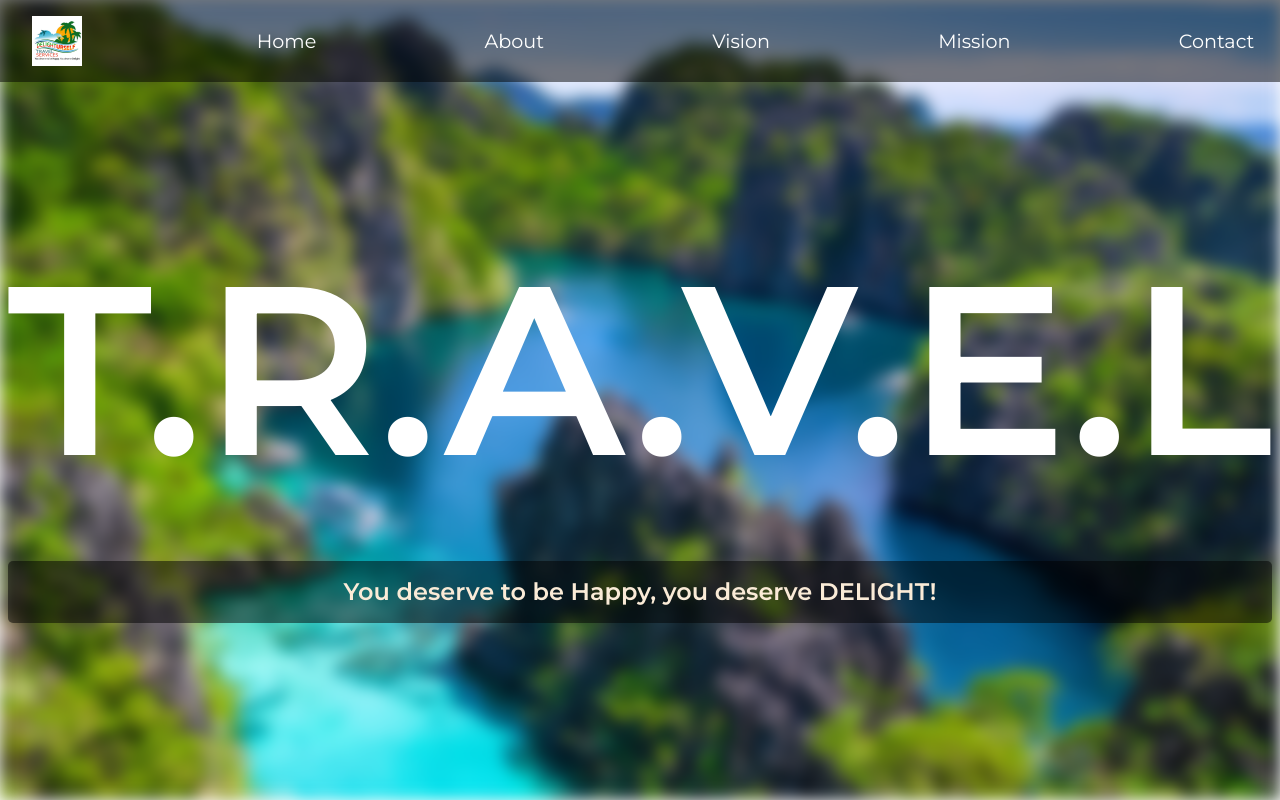
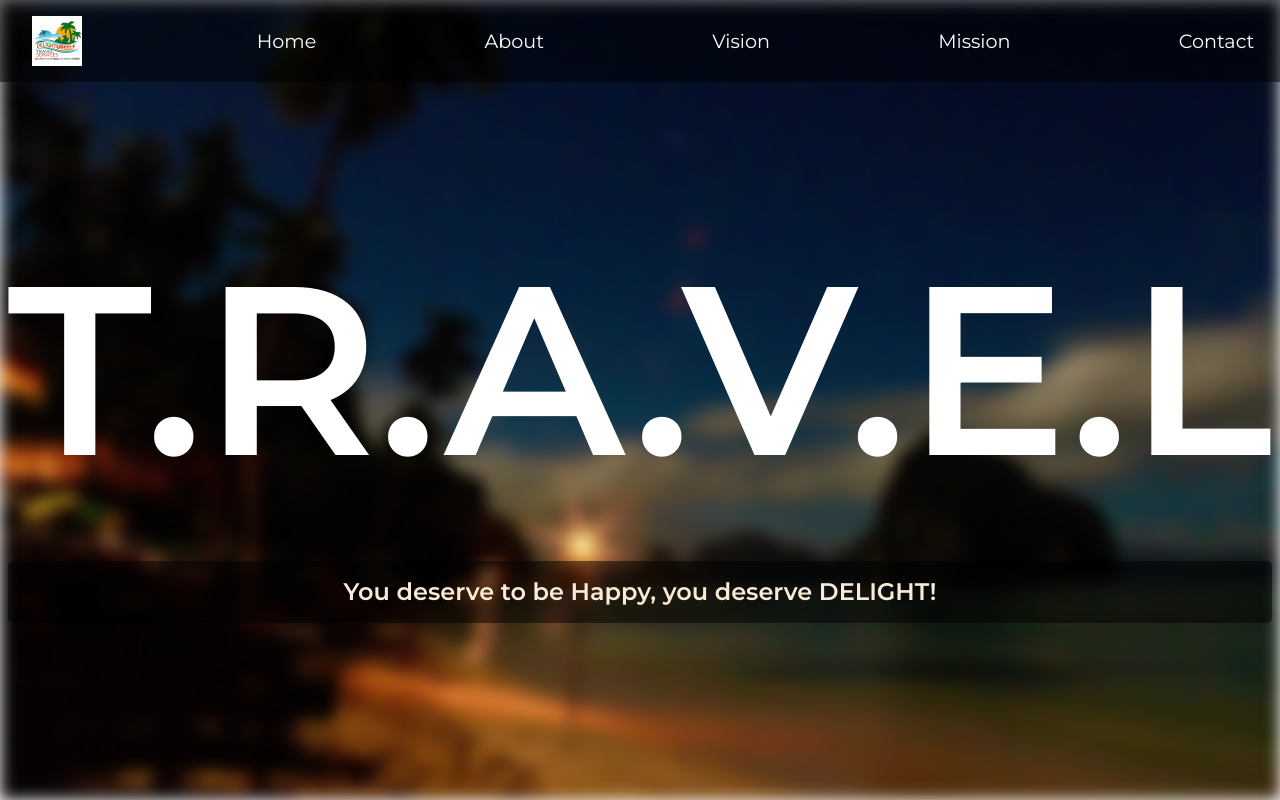
Before and after one commit to Portscape/Delighturself, a plain HTML site: page index.html in a window 1280 px wide. Shown: the top 800 px of the page. Drawn offline with Linux system fonts and the light colour scheme.

Commit message:
Update styles.css

```diff
--- a/styles.css
+++ b/styles.css
@@ -31,7 +31,7 @@ header {
     left: 0;
     width: 100%;
     height: 100%;
-    background-image: url('backg.jpg');
+    background-image: url('12.jpg');
     background-size: cover;
     background-position: center;
     filter: blur(8px); /* Blur the background image */
```
